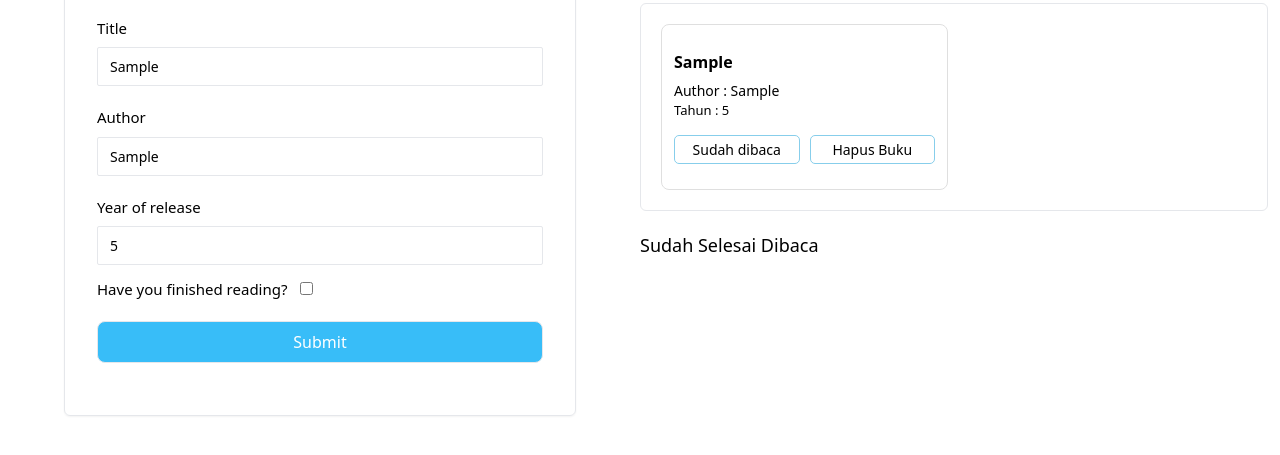
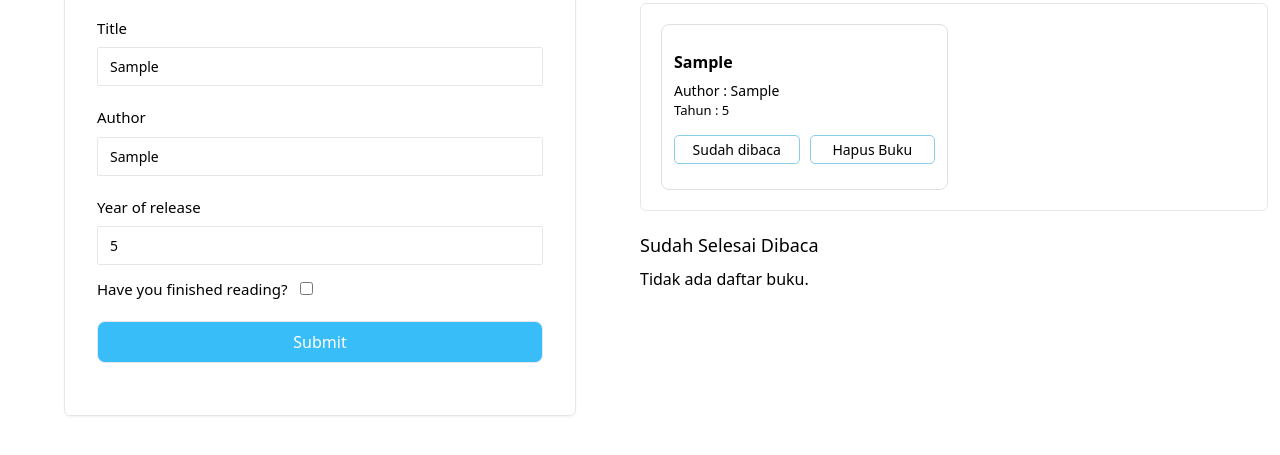
Before and after one commit to nandah4/read-list, a plain HTML site: page index.html in a window 1280 px wide. Both pictures are taken after typing "Sample", "Sample", "5" into the empty fields and a click on the input 320 px from the left and 493 px from the top of the page. Shown: the part 151-606 px from the top of the page. Drawn offline with nearby package versions, Linux system fonts and the light colour scheme.

Commit message:
fix: message when field empty

```diff
--- a/index.html
+++ b/index.html
@@ -59,6 +59,7 @@
                     type="text"
                     name="title"
                     id="title"
+                    maxlength="50"
                     required
                     placeholder="Enter the book title here"
                     class="border rounded-sm py-2 focus:outline-sky-400 mt-2 px-3 text-[14px]"
@@ -71,6 +72,7 @@
                     type="text"
                     name="author"
                     id="author"
+                    max="25"
                     required
                     placeholder="Enter the book author here"
                     class="border rounded-sm py-2 focus:outline-sky-400 mt-2 px-3 text-[14px]"
@@ -172,14 +174,22 @@
           <div class="mt-5" >
             <p class="text-lg font-medium">Belum Selesai Dibaca</p>
 
+            <div id="hiddenMessage" class="mt-2" hidden>
+              Tidak ada daftar buku.
+            </div>
+
             <div id="uncompleted"
               class=" mt-2 rounded-md p-5 overflow-auto grid grid-cols-2 gap-3"
             >
               </div>
           </div>
 
-          <div class="mt-5" >
+          <div class="mt-5">
             <p class="text-lg font-medium">Sudah Selesai Dibaca</p>
+
+            <div id="hiddenMessageTrue" class="mt-2" hidden>
+              Tidak ada daftar buku.
+            </div>
 
             <div id="completed"
               class=" mt-2 rounded-md p-5 overflow-auto grid grid-cols-2 gap-3 "
--- a/js/script.js
+++ b/js/script.js
@@ -94,19 +94,31 @@ function makeListBook(listBook) {
 
   card.append(textTitle, fieldAuthor, fieldYear, buttonDiv);
 
-  const totalIsCompleted = data.filter((item) => item.isCompleted);
+  const totalIsCompletedFalse = data.filter(item => item.isCompleted == false);
+  const totalIsCompletedTrue = data.filter(item => item.isCompleted == true);
+  const hiddenMessage = document.getElementById('hiddenMessage');
+  const hiddenMessageTrue = document.getElementById('hiddenMessageTrue');
 
-  if (totalIsCompleted.length > 1) {
+  if (totalIsCompletedFalse.length  > 0) {
+    uncompletedDiv.classList.add("border");
+    uncompletedDiv.classList.add("h-52");
+    hiddenMessage.setAttribute('hidden', true)
+  } else {
     uncompletedDiv.classList.remove("border");
     uncompletedDiv.classList.remove("h-52");
+    hiddenMessage.removeAttribute('hidden')
+  }
+  if (totalIsCompletedTrue.length  > 0) {
     completedDiv.classList.add("border");
     completedDiv.classList.add("h-52");
+    hiddenMessageTrue.setAttribute('hidden', true)
   } else {
-    uncompletedDiv.classList.add("border");
-    uncompletedDiv.classList.add("h-52");
     completedDiv.classList.remove("border");
     completedDiv.classList.remove("h-52");
+    hiddenMessageTrue.removeAttribute('hidden')
   }
+
+
 
   if (isCompleted) {
     buttonFirst.innerText = "Kembalikan Buku";
```
